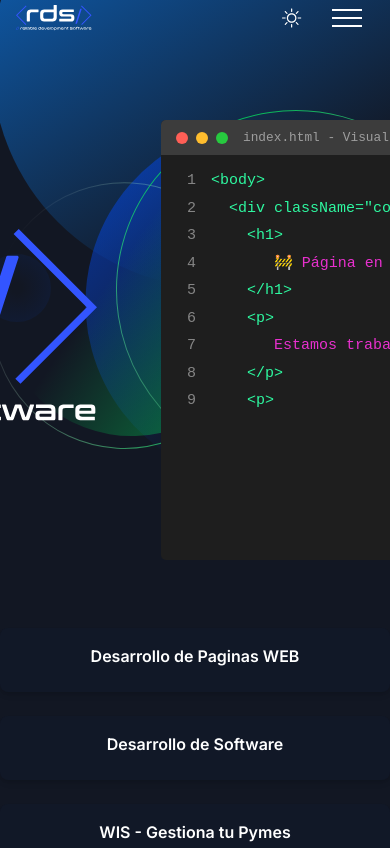
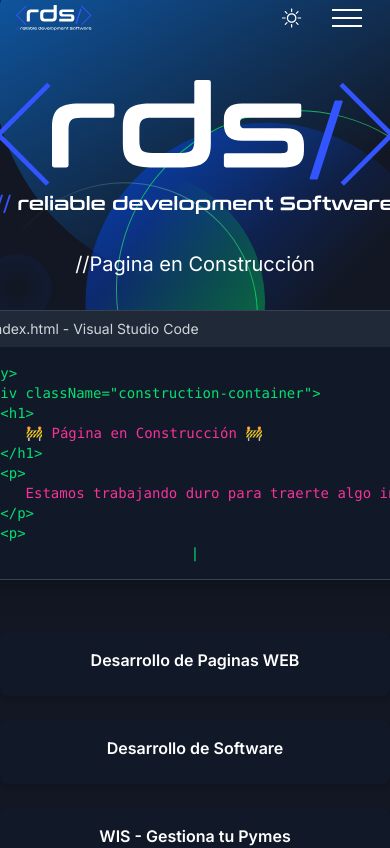
Before and after one commit to JheyBR/RDSdevelop, a Next.js app: page / in a window 390 px wide. Shown: the top 848 px of the page. Built offline with nearby package versions, Linux system fonts and the light colour scheme.

Commit message:
Cambios responsive de la Pagina, OK Prod

```diff
--- a/src/components/Componentes/ConstructionScreen.tsx
+++ b/src/components/Componentes/ConstructionScreen.tsx
@@ -1,5 +1,4 @@
 import React, { useEffect, useState, useCallback } from 'react';
-import './ConstructionScreen.css';
 
 const ConstructionScreen = ({ loop = true, delayBetweenLoops = 2000 }) => {
   const [codeLines, setCodeLines] = useState([]);
@@ -56,45 +55,30 @@ const ConstructionScreen = ({ loop = true, delayBetweenLoops = 2000 }) => {
   }, [codeLines, loop, delayBetweenLoops, restartAnimation]);
 
   return (
-    <div className="computer-screen">
-      <div className="screen"
-           style={{
-            width: '700px',
-            minWidth: '700px',
-            maxWidth: '700px',
-            height: '440px',
-            minHeight: '440px',
-            maxHeight: '440px',
-            boxSizing: 'border-box' }}>
-        <div className="screen-header">
-          <div className="buttons">
-            <span className="close"></span>
-            <span className="minimize"></span>
-            <span className="maximize"></span>
+    <div className="flex justify-center items-center p-4">
+      <div className="bg-gray-900 rounded-lg overflow-hidden shadow-xl
+                     w-full lg:w-[700px] lg:min-w-[700px] lg:max-w-[700px]
+                     h-auto lg:h-[440px] lg:min-h-[440px] lg:max-h-[440px]
+                     border border-gray-700">
+        <div className="bg-gray-800 p-2 flex items-center">
+          <div className="flex space-x-2 mr-3">
+            <span className="w-3 h-3 rounded-full bg-red-500"></span>
+            <span className="w-3 h-3 rounded-full bg-yellow-500"></span>
+            <span className="w-3 h-3 rounded-full bg-green-500"></span>
           </div>
-          <div className="title">index.html - Visual Studio Code</div>
+          <div className="text-gray-300 text-sm">index.html - Visual Studio Code</div>
         </div>
-        <div className="code-area">
+        <div className="p-4 font-mono text-sm overflow-y-auto h-full">
           {codeLines.map((line, index) => (
-            <div key={index} className="code-line" style={{
-              color: index % 3 === 0 && index !== 0 && index < 10 ? '#e830ce' : '#2ef8a0',
-              fontFamily: 'monospace',
-              fontSize: '15px'
-            }}>
-              <span className="line-number">{index + 1}</span>
-              <span className="code" style={{ whiteSpace: 'pre' }}>{line}</span>
+            <div key={index} className={`flex ${index % 3 === 0 && index !== 0 && index < 10 ? 'text-pink-500' : 'text-green-400'}`}>
+              <span className="w-8 text-gray-500 select-none">{index + 1}</span>
+              <span className="whitespace-pre">{line}</span>
             </div>
           ))}
-          {!completed && <div className="cursor">|</div>}
+          {!completed && <div className="text-green-400 animate-blink">|</div>}
           {completed && (
-            <div className="construction-message">
-              <p style={{
-                color: '#00fff6',
-                fontFamily: 'monospace',
-                fontSize: '15px'
-              }}>
-                🚧 Estamos trabajando duro para traerte algo increíble 🚧
-              </p>
+            <div className="mt-4 text-center text-cyan-400">
+              🚧 Estamos trabajando duro para traerte algo increíble 🚧
             </div>
           )}
         </div>
--- a/src/components/Hero/index.tsx
+++ b/src/components/Hero/index.tsx
@@ -82,19 +82,21 @@ const Hero = () => {
 
       <div className="mx-auto max-w-[1000px] text-center">
           {/* Logo y Pagina en construcción en una fila de dos columnas */}
-          <div className="flex flex-row items-center justify-center gap-8 mb-4">
+          <div className="flex flex-col lg:flex-row items-center justify-center gap-4 lg:gap-8 mb-4">
             {/* Logo RDS */}
-            <div className="flex-shrink-0 flex justify-center">
-              <div className="mt-5 mb-5 w-150 h-auto">
+            <div className="flex-shrink-0 flex justify-center order-1 md:order-none">
+              <div className="mt-5 mb-5 w-[400px] h-auto">
                 <LogoOficial color2={color2} color3={color3} />
               </div>
             </div>
             {/* Pagina en construcción */}
-            <div>
-              <h1 className="text-xl sm:text-2xl md:text-2xl lg:text-2xl text-black dark:text-white ">
+            <div className="order-2 md:order-none">
+              <h1 className="text-xl sm:text-2xl lg:text-2xl xl:text-2xl text-black dark:text-white text-center lg:text-left">
                 {step === 0 ? "//" : typedText}
               </h1>
-              <ConstructionScreen loop={true} delayBetweenLoops={3000} />
+               <div className="mt-4">
+                 <ConstructionScreen loop={true} delayBetweenLoops={3000} />
+               </div>
             </div>
           </div>
 
```
Also changed, not shown: 2 other files (tests, documents, lock files or other folders).
